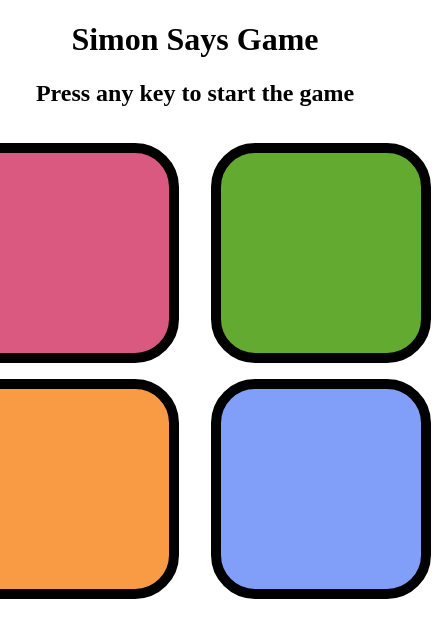
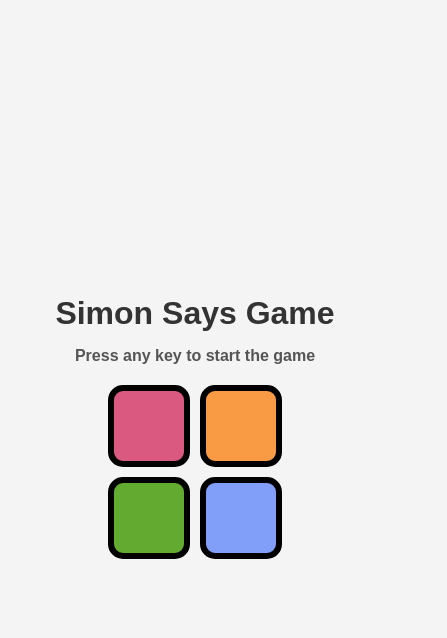
Before and after one commit to ItsRaghav2006/Simon-Says, a plain HTML site: page index.html in a window 390 px wide. Shown: the whole page, 447 px wide, since content can reach past the window. Drawn offline with Linux system fonts and the light colour scheme.

Commit message:
responsive

```diff
--- a/style.css
+++ b/style.css
@@ -1,18 +1,90 @@
 body{
+    text-align: center;
+    /* background: url(assets/background1.gif);
+    background-repeat: no-repeat;
+    background-size: cover; */
+    margin: 0;
+    padding: 0;
+    font-family: Arial, sans-serif;
+    background-color: #f4f4f4;
+    display: flex;
+    flex-direction: column;
+    align-items: center;
+    justify-content: center;
+    min-height: 100vh;
     text-align: center;
 }
 
+h1 {
+    font-size: 2.5rem;
+    color: #333;
+    margin: 10px 0;
+}
+
+h2 {
+    font-size: 1.2rem;
+    color: #555;
+    margin: 5px 0 20px;
+}
+
 .btn{
-    height: 200px;
-    width: 200px;
-    border-radius: 20%;
-    border: 10px solid black;
-    margin: 1rem;
+    border: 6px solid black;
+    width: 120px;
+    height: 120px;
+    border-radius: 15px;
+    cursor: pointer;
+    transition: transform 0.2s ease, box-shadow 0.2s ease;
+}
+
+.btn:active {
+    transform: scale(0.95);
+    box-shadow: 0 4px 10px rgba(0, 0, 0, 0.2);
 }
 
 .btn-container{
     display: flex;
+    /* justify-content: center; */
+    display: flex;
+    flex-direction: column;
+    gap: 15px;
+}
+
+.line-one, .line-two {
+    display: flex;
     justify-content: center;
+    gap: 15px;
+}
+
+/* Responsive Design */
+@media (max-width: 768px) {
+    h1 {
+        font-size: 2rem;
+    }
+
+    h2 {
+        font-size: 1rem;
+    }
+
+    .btn {
+        width: 90px;
+        height: 90px;
+    }
+}
+
+@media (max-width: 480px) {
+    .btn {
+        width: 70px;
+        height: 70px;
+    }
+
+    .btn-container {
+        gap: 10px;
+    }
+
+    .line-one, .line-two {
+        gap: 10px;
+    }
+
 }
 
 .yellow{
```
